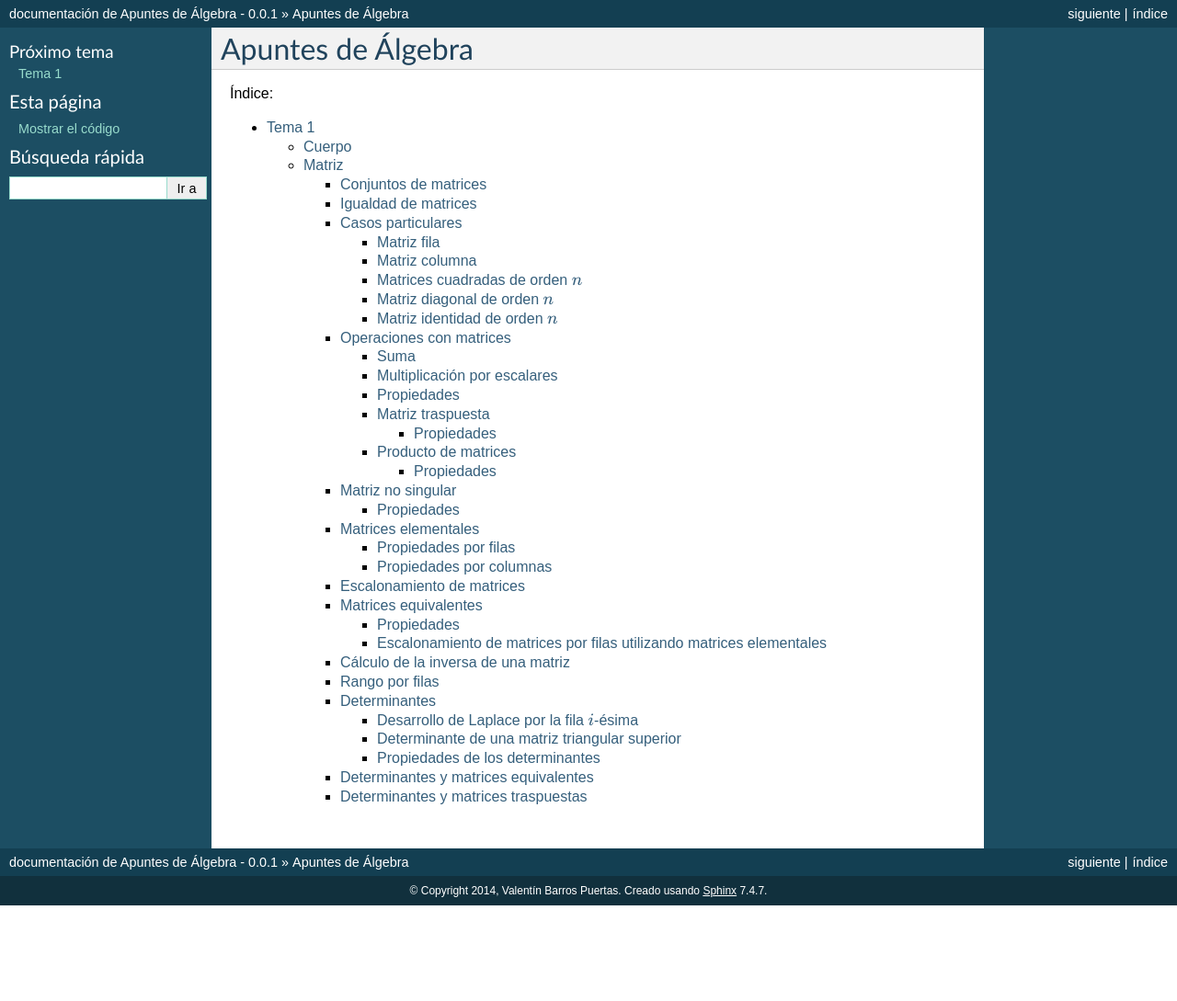
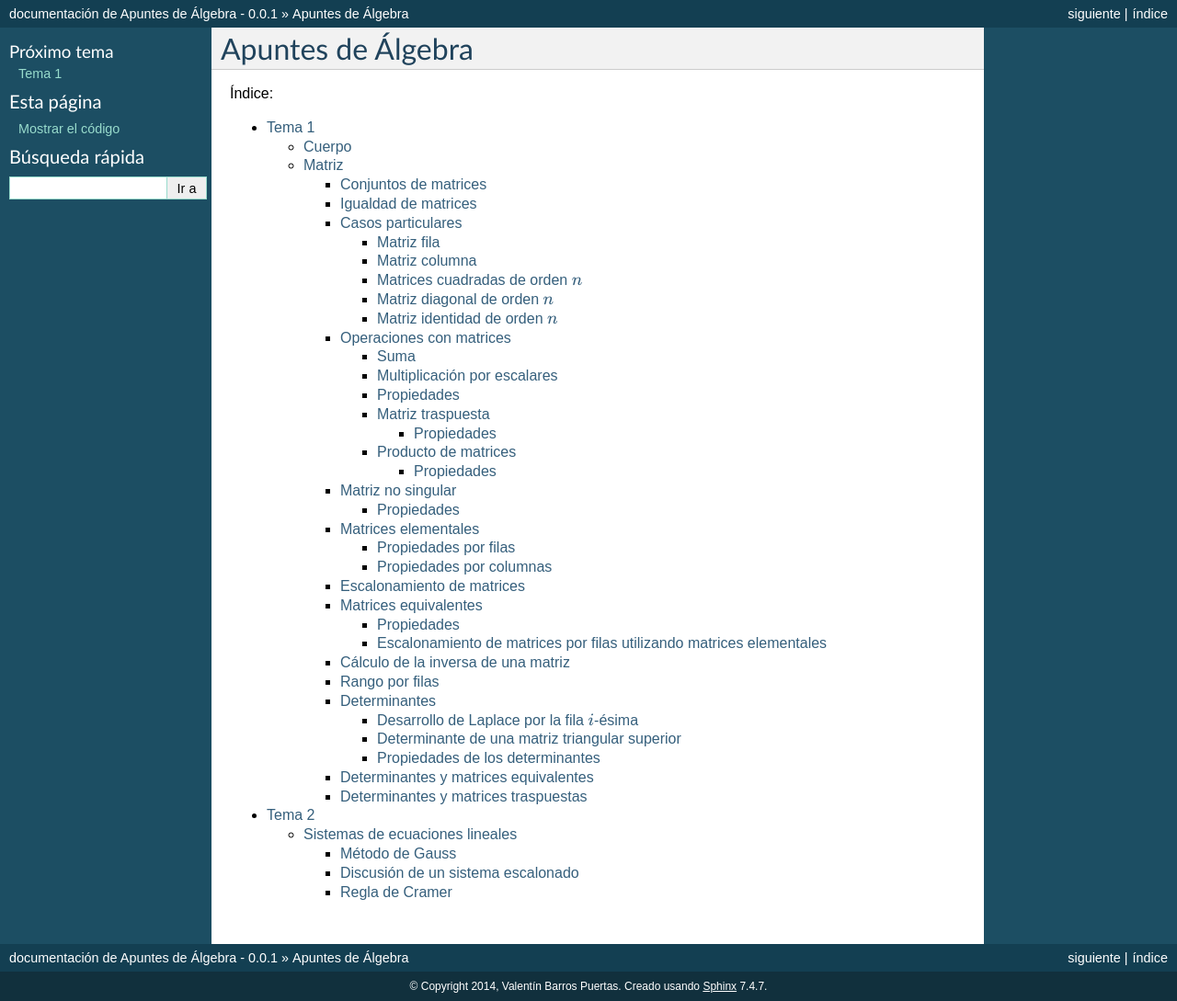
Before and after one commit to Sanva/algebra-doc, a Sphinx documentation site: the page built from source/index.rst, in a window 1280 px wide. Shown: the whole page at 92% size. Built offline with Sphinx 7.4.7, drawn with Linux system fonts in a browser that asks for light colours; before the commit the page ends 985 px from its top, so only the background shows below that; some of the changed lines change nothing that is shown.

Commit message:
Añadido el Tema 2.

```diff
--- a/source/index.rst
+++ b/source/index.rst
@@ -11,3 +11,4 @@ Apuntes de Álgebra
 .. toctree::
 
    ./sections/1.rst
+   ./sections/2.rst
--- /dev/null
+++ b/source/sections/2.rst
@@ -0,0 +1,239 @@
+
+.. default-role:: math
+
+Tema 2
+======
+
+Sistemas de ecuaciones lineales
+-------------------------------
+
+Una ecuación lineal sobre el cuerpo `\mathbb K` con
+`n` incognitas —o variables— `x_1, \cdots, x_n` es una
+expresión de la forma
+
+.. math::
+
+	\begin{matrix}
+		a_1 x_1 + a_2 x_2 + \cdots + a_n x_n = b & a_i \in \mathbb K \; \forall i = 1, \cdots, n \\
+												 & b \in \mathbb K
+	\end{matrix}
+
+Los elementos `a_i` se llamarán *coeficientes*, mientras que `b` es el *término
+independiente*.
+
+.. admonition:: Ejemplo
+
+	.. math::
+
+		x + y = 0
+
+Un elemento `(\alpha_1, \cdots, \alpha_n) \in \mathbb K^n` es una solución de
+una ecuación lineal si se verifica
+
+.. math::
+
+	a_1 \alpha_1 + \cdots + a_n \alpha_n = b
+
+.. admonition:: Definición
+
+	Un sistema de ecuaciones lineales con coeficientes en `\mathbb K` y
+	con `n` incógnitas —o variables— `x_1, \cdots, x_n` es
+
+	.. math::
+
+		\left.
+		\begin{matrix}
+			a_{11} x_1 + \cdots + a_{1n} x_n = b_1 \\
+			a_{21} x_1 + \cdots + a_{2n} x_n = b_2 \\
+			\vdots \\
+			a_{m1} x_1 + \cdots + a_{mn} x_n = b_m \\
+		\end{matrix}
+		\right\} \\
+		a_{ij} \in \mathbb K \; \forall i = 1, \cdots, m \\
+		                        \forall j = 1, \cdots, n \\
+		b_i \in \mathbb K \; \forall i = 1, \cdots, m
+
+	Es decir, `m` ecuaciones con coeficientes en `\mathbb K` en
+	las mismas `n` incógnitas.
+
+	- `(\alpha_1, \cdots, \alpha_n) \in \mathbb K^n` es solución
+	  del sistema si es la solución de cada una de las `m` ecuaciones
+	  lineales que lo forman.
+
+	- Si `b_j = 0 \; \forall j = 1, \cdots, m` se dice que el
+	  sistema es *homogéneo*.
+
+	- Si el sistema tiene solución se dice que es *compatible*, y será
+
+	  - *Compatible Determinado* si la solución es única.
+
+	  - *Compatible Indeterminado* si tiene más de una solución.
+
+	- Si el sistema no tiene solución se dice que es *Incompatible*.
+
+	- `A = (a_{ij}) \in \mathcal M_{m \times n}(\mathbb K)` es la matriz
+	  de coeficientes del sistema.
+
+	- `b = \begin{pmatrix} b_1 \\ b_2 \\ \vdots \\ b_m \end{pmatrix} \in \mathcal M_{m \times 1}` es
+	  la matriz de términos independientes del sistema.
+
+	- `Ax = b` es la *expresión matricial* del
+	  sistema —con `x = \begin{pmatrix} x_1 \\ x_2 \\ \vdots \\ x_n \end{pmatrix}`
+
+	- `(A|b) \in \mathcal M_{m \times (n + 1)}` es la *matriz ampliada* del sistema.
+
+.. admonition:: Definición
+
+	Dos sistemas `S` y `S'` de ecuaciones lineales en `\mathbb K` en las
+	mismas `n` incógnitas —`x_1, \cdots, x_n`— son equivalentes si tienen
+	el mismo conjunto de soluciones.
+
+	.. note::
+
+		Si ambos son incompatibles tienen el mismo conjunto de soluciones.
+
+.. admonition:: Definición
+
+	Dado un sistema `Ax = B`, el sistema de ecuaciones cuya matriz
+	ampliada se obtiene de `(A|B)` después de una sucesión finita
+	de operaciones elementales en filas, es un sistema equivalente a
+	`Ax = B`.
+
+	.. admonition:: Demostración
+
+		.. math::
+
+			\begin{matrix}
+				(A|B) \xrightarrow[
+					\text{Op. elemental en filas con la matriz elemental } E
+				]{} E(A|B) = (EA|EB) \\
+				\\
+				(\alpha_1, \cdots, \alpha_n) \in \mathbb K^n \text{ es solución de } Ax = B \\
+				\Updownarrow \\
+				A \begin{pmatrix} \alpha_1 \\ \vdots \\ \alpha_n \end{pmatrix} = B \\
+				\Updownarrow \\
+				EA \begin{pmatrix} \alpha_1 \\ \vdots \\ \alpha_n \end{pmatrix} = EB \\
+				\Updownarrow \\
+				(\alpha_1, \cdots, \alpha_n) \in \mathbb K^n \text{ es solución de } (EA)x = EB \\
+			\end{matrix}
+
+.. admonition:: Definición
+
+	El sistema `Ax = B` es escalonado si la matriz `A` es escalonada.
+
+	A las incógnitas —o variables— correspondientes a las columnas
+	de los pivotes se les llama *incógnitas principales*, y a las otras
+	*incógnitas libres*.
+
+.. admonition:: Corolario
+
+	Todo sistema `Ax = B` es equivalente a un sistema escalonado.
+
+	.. admonition:: Demostración
+
+		`(A|B)` es equivalente a una matriz escalonada `(A'|B')`, entonces
+		los sistemas `Ax = B` y `A'x = B'` son equivalentes.
+
+Método de Gauss
+$$$$$$$$$$$$$$$
+
+Para resolver el sistema `Ax = B`
+
+#) Escalonamos la matriz `(A|B)`, obteniendo la matriz equivalente `(A'|B')`.
+
+#) Resolvemos `A'x = B'` con el *método de substitución hacia atrás*. Si no
+   es posible, el sistema no tiene solución.
+
+Discusión de un sistema escalonado
+$$$$$$$$$$$$$$$$$$$$$$$$$$$$$$$$$$
+
+#) Si existe un pivote en la última columna de la matriz ampliada, es decir
+   `r_f(A) \neq r_f(A|B)`, el sistema es incompatible, ya que existe
+   una ecuación de la forma `0x_1 + \cdots + 0x_n = b_s \neq 0` —siendo `b_s` el
+   pivote de la columna `B`.
+
+#) Si no hay pivote en la última columna de la matriz ampliada, es decir
+   `r_f(A) = r_f(A|B)`, el sistema es compatible:
+
+   #) .. math::
+
+	r_f(A) = r_f(A|B) = \text{ número de incógnitas } \Rightarrow \text{ Sistema Compatible Determinado}
+
+   #) .. math::
+
+	\begin{matrix}
+		r_f(A) = r_f(A|B) < \text{ número de incógnitas } \\
+		\Downarrow \\
+		\text{Existen } n - r_f(A) \text{ variables libres} \\
+		\Downarrow \\
+		\text{Sistema Compatible Indeterminado}
+	\end{matrix}
+
+.. admonition:: Proposición
+
+	Con `Ax = B` sistema de `n` ecuaciones lineales con `n` incógnitas
+
+	.. math::
+
+		\text{El sistema es compatible y determinado} \Leftrightarrow A \text{ es no singular}
+
+	.. admonition:: Demostración
+
+		.. math::
+
+			\begin{matrix}
+				"\Leftarrow"  & \\
+							  & \left.
+								\begin{matrix}
+									Ax = B \\
+									A \text{ no singular}
+								\end{matrix}
+								\right\} \Rightarrow A^{-1} A x = A^{-1} B = A^{-1} A x = x \\
+				"\Rightarrow" & \\
+							  & r_f(A) = r_f(A|B) = n \Rightarrow A \sim_f I_n \Rightarrow
+								A \text{ es no singular}
+			\end{matrix}
+
+Regla de Cramer
+$$$$$$$$$$$$$$$
+
+Con `Ax = B` Sistema Compatible Determinado
+
+.. math::
+
+	x_i = \frac{
+		\begin{matrix}
+			\begin{matrix}
+				 & & i & & \\
+				 & & \downarrow & &
+			\end{matrix} \\
+			\begin{vmatrix}
+				a_{11} & \cdots & b_1 	 & \cdots & a_{1n} \\
+				\vdots & \cdots & \vdots & \cdots & \vdots  \\
+				a_{n1} & \cdots & b_n 	 & \cdots & a_{nn}
+			\end{vmatrix}
+		\end{matrix}
+	}{|A|}
+
+.. admonition:: Demostración
+
+	.. math::
+
+		\begin{matrix}
+			A^{-1} = \frac{1}{|A|} (\text{adj} A)^t \\
+			\\
+			\begin{pmatrix} x_1 \\ \vdots \\ x_n \end{pmatrix} = A^{-1} B \\
+			\\
+			x_i = X(i, 1) = (A^{-1} B) (i, 1) = \displaystyle \sum_{k = 1}^n A^{-1}(i, k) B(k, 1) \\
+			\\
+			\xrightarrow[]{\text{Observación}} (\text{adj } A)^t (i, k) = (\text{adj } A) (k, i) = \alpha_{ki} \\
+			\\
+			\begin{matrix}
+				x_i = & \underbrace{ \frac{1}{|A|} \sum_{k = 1}^n \alpha_{ki} b_k } \\
+					  & \begin{matrix}
+						  \text{Desarrollo de} \\
+						  \text{Laplace por la} \\
+						  \text{columna } i
+					    \end{matrix}
+			\end{matrix}
+		\end{matrix}
```
